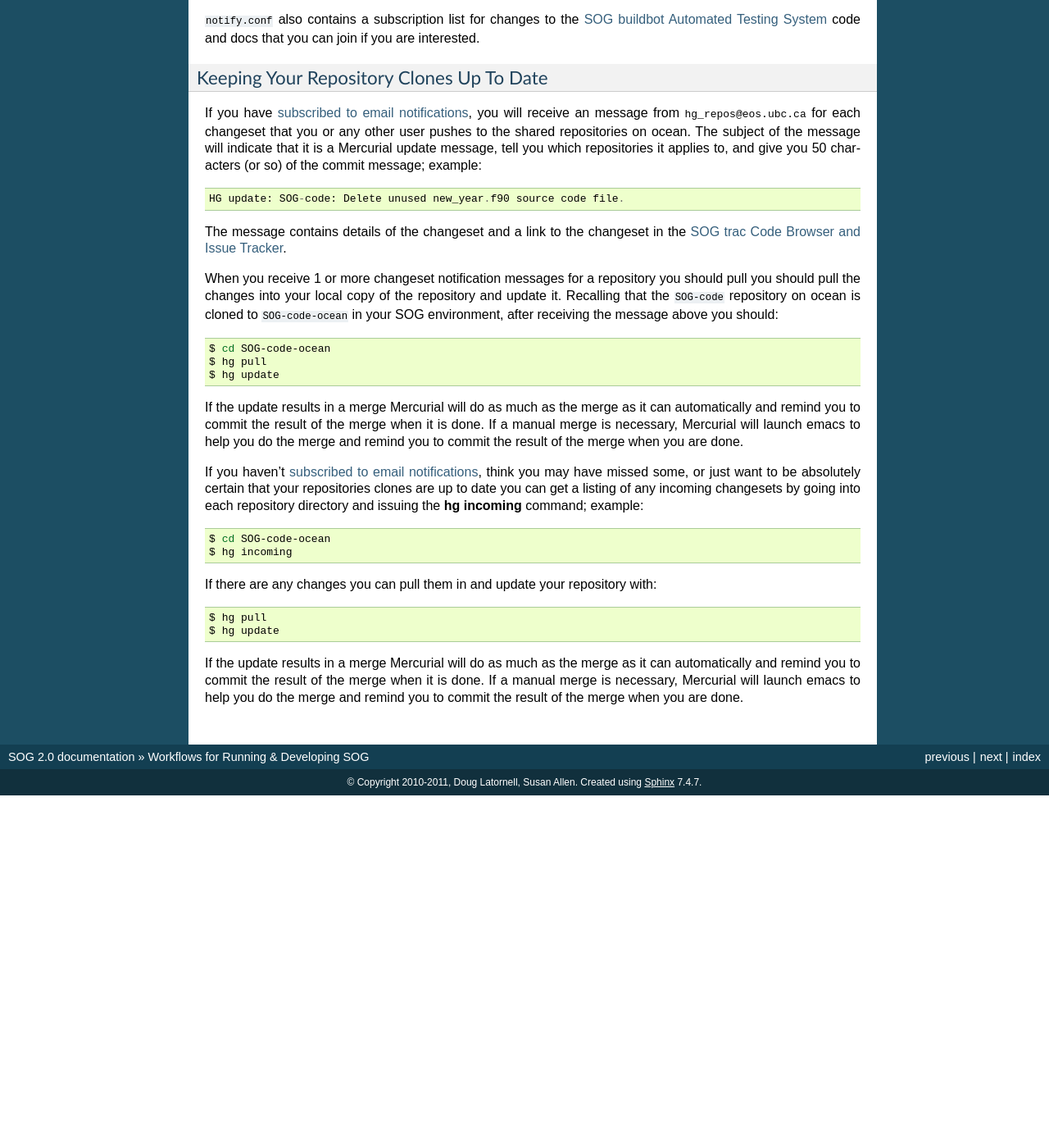
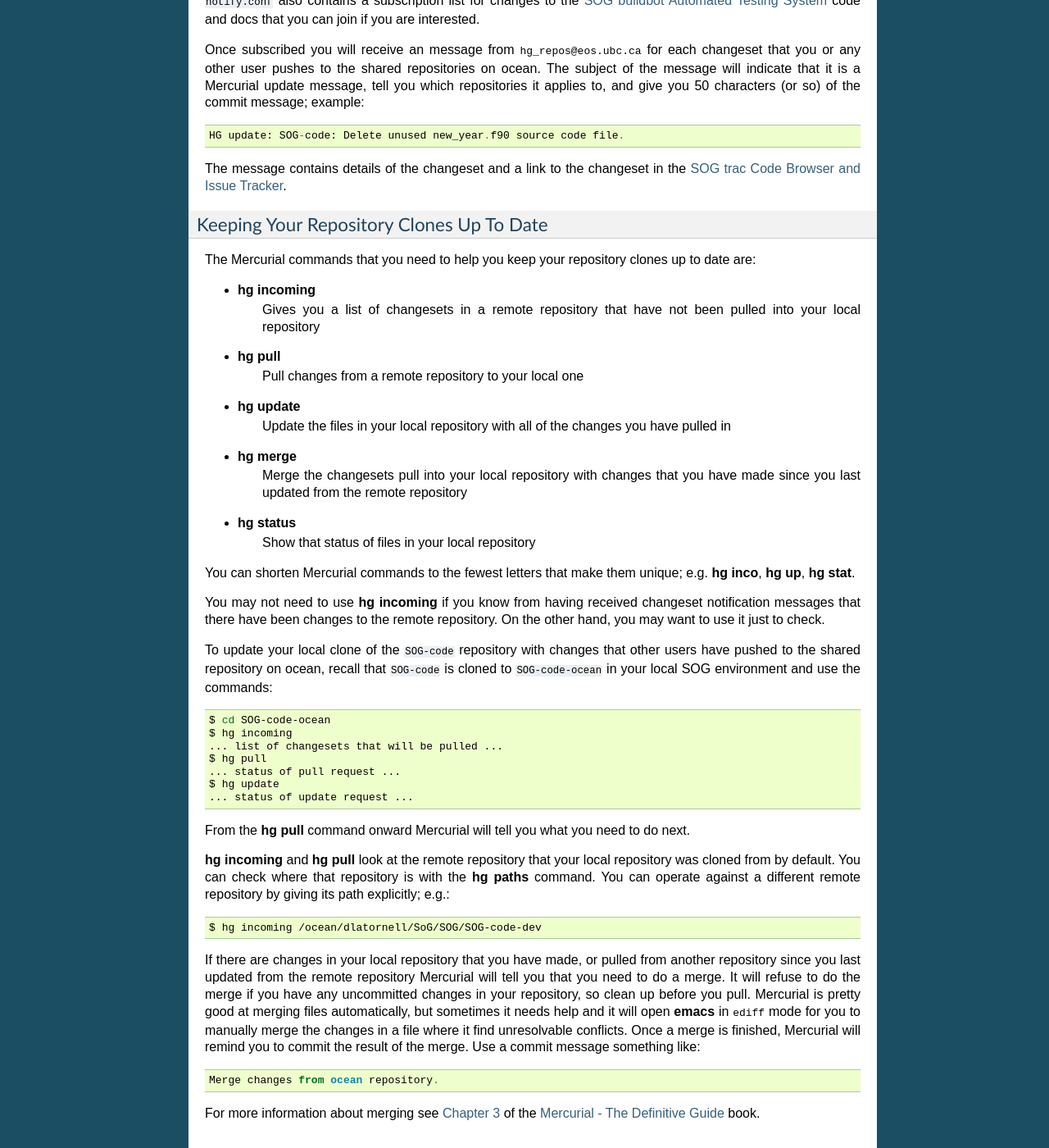
Before and after one commit to SalishSeaCast/SOG, a Sphinx documentation site: the page built from docs/workflows.rst, in a window 1280 px wide and 1400 px high, scrolled down 3572 px. Shown: the whole window at 82% size. Built offline with Sphinx 7.4.7, drawn with Linux system fonts in a browser that asks for light colours; before the commit the page ends 4542 px from its top, so only the background shows below that; some of the changed text lies outside the part shown.

Commit message:
Rewrite section on keeping local repositories up to date.

```diff
--- a/docs/workflows.rst
+++ b/docs/workflows.rst
@@ -250,75 +250,101 @@
 
 A Mercurial hook in the :file:`/ocean/sallen/hg_repos/notify`
 repository will update the :file:`notify.conf` file there and you
-should receive an email message for each changeset that you, or any
-other user pushes to the  :file:`/ocean/sallen/hg_repos/SOG*`
-repositories that you subscribed to.
+should start to receive an changeset notification messages.
 
 :file:`notify.conf` also contains a subscription list for changes to
 the :ref:`SOGbuildbot-section` code and docs that you can join if you
 are interested.
 
-
-Keeping Your Repository Clones Up To Date
-~~~~~~~~~~~~~~~~~~~~~~~~~~~~~~~~~~~~~~~~~
-
-If you have :ref:`subscribed to email notifications
-<SubscribingToEmailNotifications-section>`, you will receive an
-message from :kbd:`hg_repos@eos.ubc.ca` for each changeset that you
-or any other user pushes to the shared repositories on ocean. The
-subject of the message will indicate that it is a Mercurial update
-message, tell you which repositories it applies to, and give you 50
-characters (or so) of the commit message; example::
+Once subscribed you will receive an message from
+:kbd:`hg_repos@eos.ubc.ca` for each changeset that you or any other
+user pushes to the shared repositories on ocean. The subject of the
+message will indicate that it is a Mercurial update message, tell you
+which repositories it applies to, and give you 50 characters (or so)
+of the commit message; example::
 
   HG update: SOG-code: Delete unused new_year.f90 source code file.
 
 The message contains details of the changeset and a link to the
 changeset in the :ref:`SOGtrac-section`.
 
-When you receive 1 or more changeset notification messages for a
-repository you should pull you should pull the changes into your local
-copy of the repository and update it. Recalling that the
-:file:`SOG-code` repository on ocean is cloned to
-:file:`SOG-code-ocean` in your SOG environment, after receiving the
-message above you should:
 
-.. code-block:: sh
+Keeping Your Repository Clones Up To Date
+~~~~~~~~~~~~~~~~~~~~~~~~~~~~~~~~~~~~~~~~~
 
-   $ cd SOG-code-ocean
-   $ hg pull
-   $ hg update
+The Mercurial commands that you need to help you keep your repository
+clones up to date are:
 
-If the update results in a merge Mercurial will do as much as the
-merge as it can automatically and remind you to commit the result of
-the merge when it is done. If a manual merge is necessary, Mercurial
-will launch emacs to help you do the merge and remind you to commit
-the result of the merge when you are done.
+* :command:`hg incoming`
+    Gives you a list of changesets in a remote repository that have
+    not been pulled into your local repository
+* :command:`hg pull`
+    Pull changes from a remote repository to your local one
+* :command:`hg update`
+    Update the files in your local repository with all of the changes
+    you have pulled in
+* :command:`hg merge`
+    Merge the changesets pull into your local repository with changes
+    that you have made since you last updated from the remote
+    repository
+* :command:`hg status`
+    Show that status of files in your local repository
 
-If you haven't :ref:`subscribed to email notifications
-<SubscribingToEmailNotifications-section>`, think you may have
-missed some, or just want to be absolutely certain that your
-repositories clones are up to date you can get a listing of any
-incoming changesets by going into each repository directory and
-issuing the :command:`hg incoming` command; example:
+You can shorten Mercurial commands to the fewest letters that make
+them unique; e.g. :command:`hg inco`, :command:`hg up`, :command:`hg
+stat`.
+
+You may not need to use :command:`hg incoming` if you know from having
+received changeset notification messages that there have been changes
+to the remote repository. On the other hand, you may want to use it
+just to check.
+
+To update your local clone of the :file:`SOG-code` repository with
+changes that other users have pushed to the shared repository on
+ocean, recall that :file:`SOG-code` is cloned to
+:file:`SOG-code-ocean` in your local SOG environment and use the
+commands:
 
 .. code-block:: sh
 
    $ cd SOG-code-ocean
    $ hg incoming
+   ... list of changesets that will be pulled ...
+   $ hg pull
+   ... status of pull request ...
+   $ hg update
+   ... status of update request ...
 
-If there are any changes you can pull them in and update your
-repository with:
+From the :command:`hg pull` command onward Mercurial will tell you
+what you need to do next.
+
+:command:`hg incoming` and :command:`hg pull` look at the remote
+repository that your local repository was cloned from by default. You
+can check where that repository is with the :command:`hg paths`
+command. You can operate against a different remote repository by
+giving its path explicitly; e.g.:
 
 .. code-block:: sh
 
-   $ hg pull
-   $ hg update
+   $ hg incoming /ocean/dlatornell/SoG/SOG/SOG-code-dev
 
-If the update results in a merge Mercurial will do as much as the
-merge as it can automatically and remind you to commit the result of
-the merge when it is done. If a manual merge is necessary, Mercurial
-will launch emacs to help you do the merge and remind you to commit
-the result of the merge when you are done.
+If there are changes in your local repository that you have made, or
+pulled from another repository since you last updated from the remote
+repository Mercurial will tell you that you need to do a merge. It
+will refuse to do the merge if you have any uncommitted changes in
+your repository, so clean up before you pull. Mercurial is pretty good
+at merging files automatically, but sometimes it needs help and it
+will open :command:`emacs` in :kbd:`ediff` mode for you to manually
+merge the changes in a file where it find unresolvable conflicts. Once
+a merge is finished, Mercurial will remind you to commit the result of
+the merge. Use a commit message something like::
+
+  Merge changes from ocean repository.
+
+For more information about merging see `Chapter 3`_ of the
+`Mercurial - The Definitive Guide`_ book.
+
+.. _Chapter 3: http://hgbook.red-bean.com/read/a-tour-of-mercurial-merging-work.html
 
 ..
   Local variables:
```
